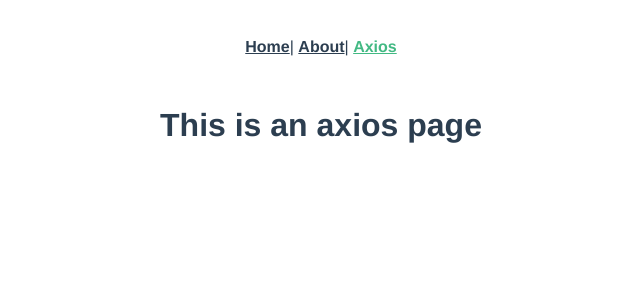
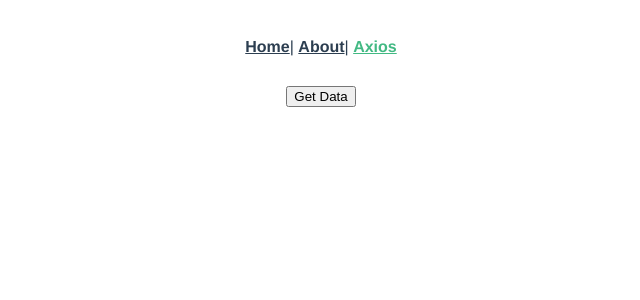
Before and after one commit to kjonathante/vue-graphql, a Vue app: page /axios in a window 1280 px wide. Shown: the top 300 px of the page, without its empty margins (319-959 px from the left). Built offline with nearby package versions, Linux system fonts and the light colour scheme.

Commit message:
Used axios to make a graphql call to an api

```diff
--- a/package.json
+++ b/package.json
@@ -8,6 +8,7 @@
     "lint": "vue-cli-service lint"
   },
   "dependencies": {
+    "axios": "^0.19.0",
     "core-js": "^2.6.5",
     "vue": "^2.6.10",
     "vue-router": "^3.0.3",
--- a/src/views/Axios.vue
+++ b/src/views/Axios.vue
@@ -1,5 +1,50 @@
 <template>
-  <div class="axios">
-    <h1>This is an axios page</h1>
+  <div>
+    <button @click="getLanguage">Get Data</button>
+    <ul>
+      <li v-for="result in results">{{ result.id }}</li>
+    </ul>
   </div>
 </template>
+<script>
+import axios from 'axios'
+export default {
+  name: 'app',
+  data() {
+    return {
+      results: []
+    }
+  },
+  methods: {
+    async getLanguage() {
+      try {
+        const res = await axios.post('https://api.kivaws.org/graphql', {
+          query: `{
+            general {
+              partners {
+                values {
+                  id,
+                  name,
+                  countries {
+                    name
+                    isoCode
+                    region
+                    ppp
+                    numLoansFundraising
+                    fundsLentInCountry
+                  }
+                }
+              }
+            }
+          }`
+        })
+        // this.example1 = res.data.data.language
+        console.log(res.data.data.general.partners.values)
+        this.results = res.data.data.general.partners.values
+      } catch (e) {
+        console.log('err', e)
+      }
+    }
+  }
+}
+</script>
```
Also changed, not shown: 1 other file (tests, documents, lock files or other folders).
